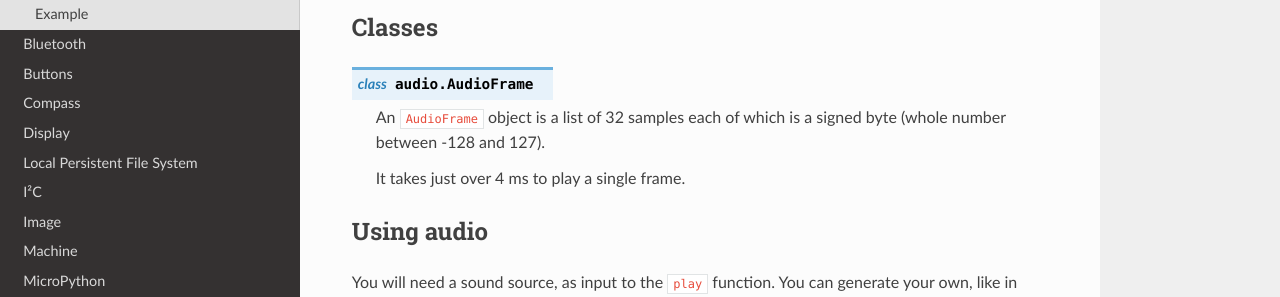
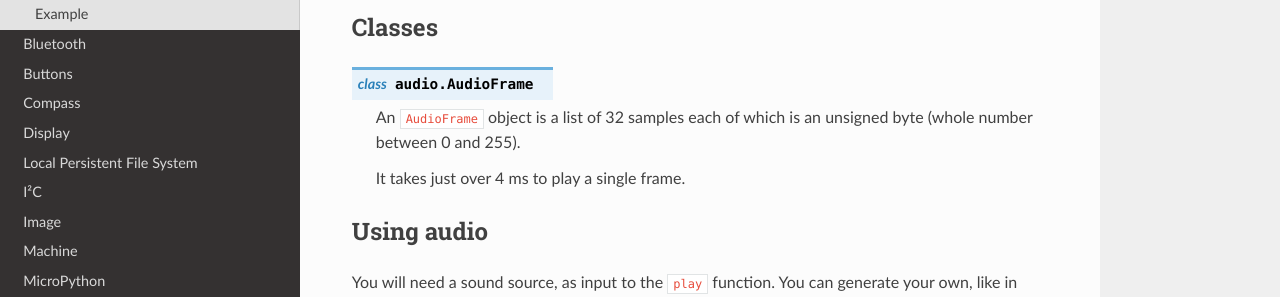
Before and after one commit to bbcmicrobit/micropython, a Sphinx documentation site: the page built from docs/audio.rst, in a window 1280 px wide and 900 px high, scrolled down 459 px. Shown: the part 150-447 px from the top of the window. Built offline with Sphinx 7.4.7 and the Read the Docs theme 2.0.0, drawn with Linux system fonts in a browser that asks for light colours.

Commit message:
docs: Fix audio.AudioFrame sample type (#687)
Fixes issue #686

```diff
--- a/docs/audio.rst
+++ b/docs/audio.rst
@@ -33,8 +33,8 @@ Classes
 .. py:class::
     AudioFrame
 
-    An ``AudioFrame`` object is a list of 32 samples each of which is a signed byte
-    (whole number between -128 and 127).
+    An ``AudioFrame`` object is a list of 32 samples each of which is an unsigned byte
+    (whole number between 0 and 255).
 
     It takes just over 4 ms to play a single frame.
 
```
